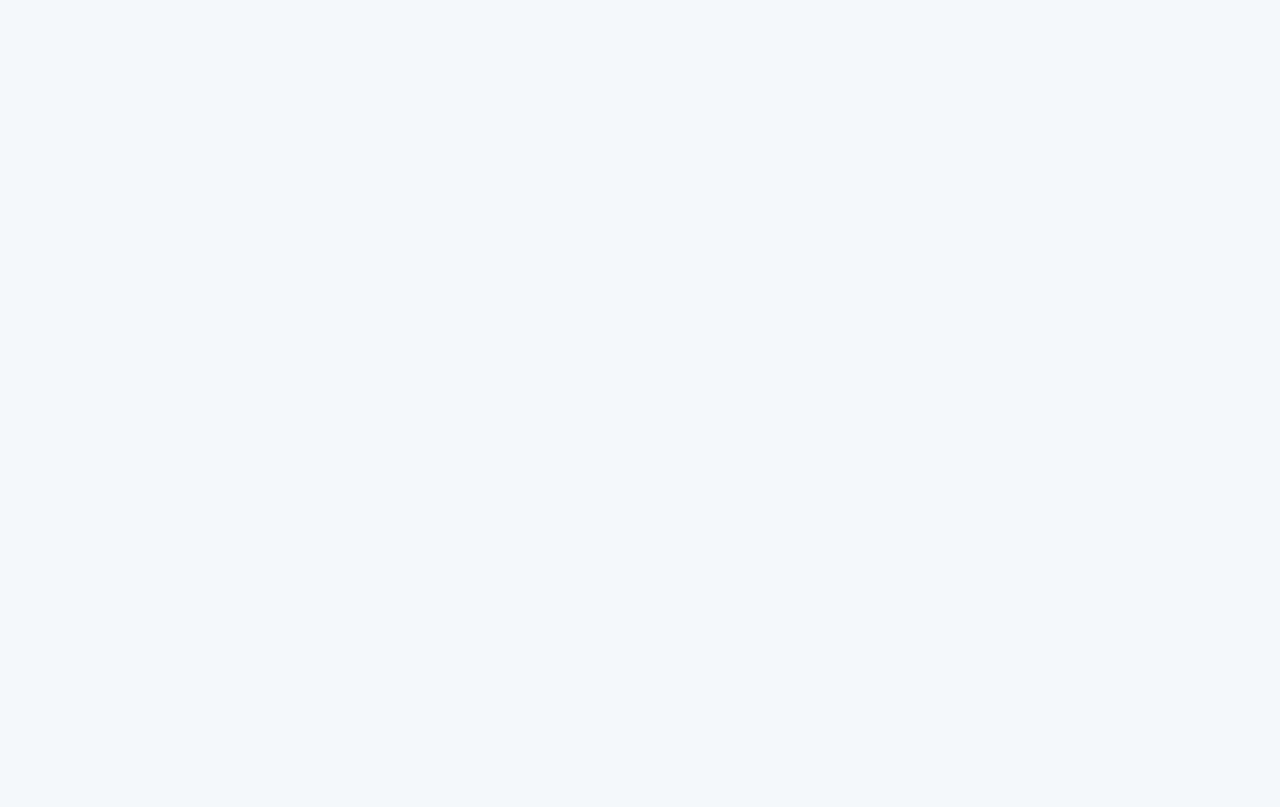
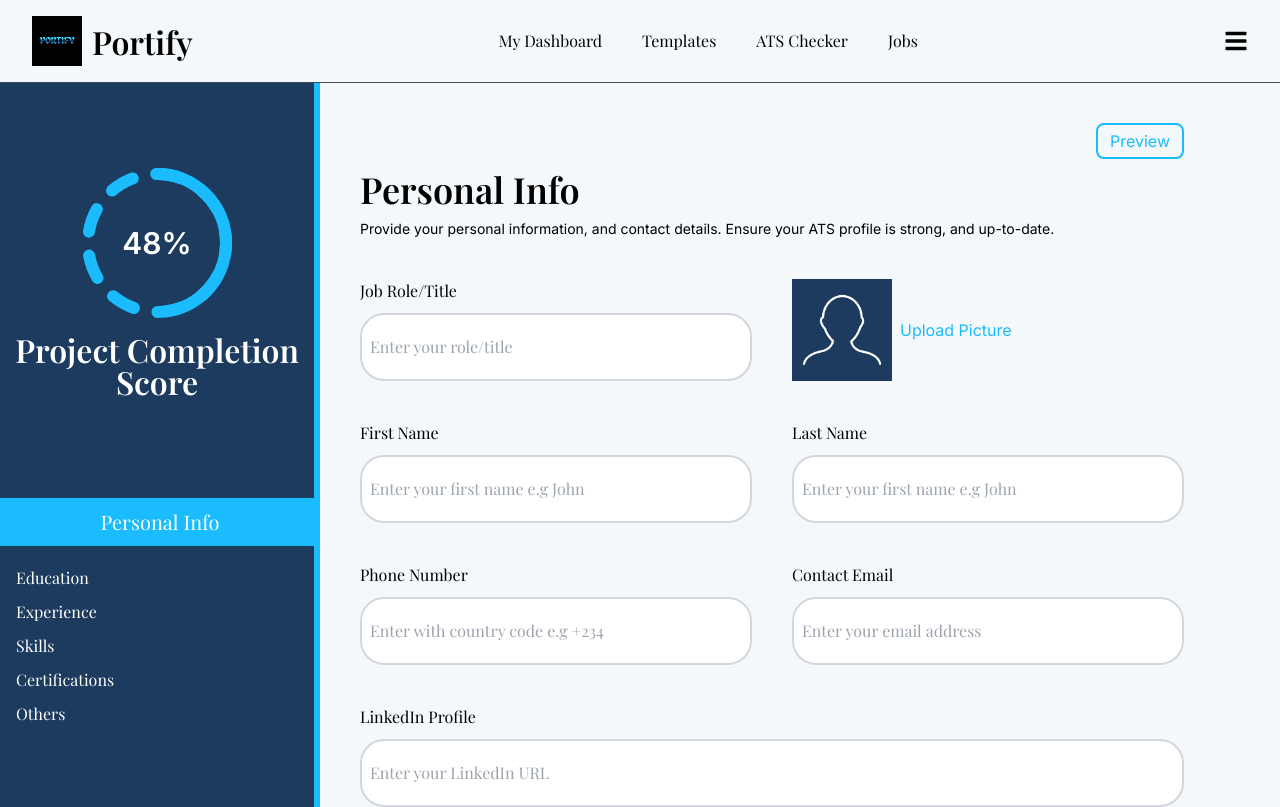
Before and after one commit to i-ekundayo/Portify-App, a React (Vite) app: page /dashboard/personal-info in a window 1280 px wide. Before the commit this address had no page. Shown: the top 807 px of the page. Built offline with nearby package versions, Linux system fonts and the light colour scheme; a web font is replaced by a local one.

Commit message:
worked on the personal info page

```diff
--- a/src/App.jsx
+++ b/src/App.jsx
@@ -4,6 +4,8 @@ import LoginPage from './Pages/LoginPage.jsx';
 import SignupPage from './Pages/SignupPage.jsx';
 import ForgotPassword from './Pages/ForgotPassword.jsx';
 import OnboardingPage from './Pages/onboarding/OnboardingPage.jsx';
+import PersonalInfoPage from './Pages/dashboard/PersonalInfoPage.jsx';
+import EducationPage from './Pages/dashboard/EducationPage.jsx'
 
 const App = () => {
   return (
@@ -13,6 +15,8 @@ const App = () => {
       <Route path="/signup" element={<SignupPage />} />
       <Route path="/forgot-password" element={<ForgotPassword />} />
       <Route path="/onboarding" element={<OnboardingPage />} />
+      <Route path="/dashboard/personal-info" element={<PersonalInfoPage />} />
+      <Route path="/dashboard/education" element={<EducationPage />} />
     </Routes>
   )
 }
--- /dev/null
+++ b/src/Components/Header.css
@@ -0,0 +1,11 @@
+.dashboard-header {
+  padding: 2.25rem 6.25rem;
+  border-bottom: 0.5px solid #424C59;
+  grid-area: header;
+}
+
+@media (max-width: 1440px) {
+  .dashboard-header {
+    padding: 1rem 2rem;
+  }
+}
--- /dev/null
+++ b/src/Components/Header.jsx
@@ -0,0 +1,25 @@
+import Logo from '../assets/images/logo.png';
+import { FaBars } from 'react-icons/fa';
+import './Header.css';
+
+const Header = () => {
+  return (
+    <header className="dashboard-header flex items-center justify-between">
+      <div className="flex gap-2.5 items-end">
+        <img src={Logo} alt="Portify Logo" />
+        <h1 className="text-[32px] font-semibold">Portify</h1>
+      </div>
+      <nav className='hidden md:block'>
+        <ul className="flex gap-10">
+          <li className="cursor-pointer">My Dashboard</li>
+          <li className="cursor-pointer">Templates</li>
+          <li className="cursor-pointer">ATS Checker</li>
+          <li className="cursor-pointer">Jobs</li>
+        </ul>
+      </nav>
+      <FaBars size={24} className="cursor-pointer" />
+    </header>
+  );
+}
+
+export default Header;
--- a/src/Pages/LandingPage/LandingPageHeader.css
+++ b/src/Pages/LandingPage/LandingPageHeader.css
@@ -10,6 +10,6 @@
   }
 }
 
-nav {
+.landing-page-nav {
   box-shadow: -6px 6px 6px 8px rgba(0, 0, 0, 0.16);
 }
--- a/src/Pages/LandingPage/LandingPageHeader.jsx
+++ b/src/Pages/LandingPage/LandingPageHeader.jsx
@@ -32,7 +32,7 @@ const LandingPageHeader = () => {
       />
 
       <nav
-        className={`absolute ${
+        className={`landing-page-nav absolute ${
           isMenuOpen ? "block" : "hidden"
         } bg-white top-0 right-0 md:right-10 rounded-lg p-5 md:py-5 md:px-10 lg:p-10 flex flex-col gap-10`}
       >
--- /dev/null
+++ b/src/Pages/dashboard/EducationPage.jsx
@@ -0,0 +1,15 @@
+import DashboardHeader from "../../Components/Header.jsx";
+import Sidebar from "./Sidebar.jsx";
+import "./PersonalInfoPage.css";
+
+const EducationPage = () => {
+  return (
+    <div className="personal-info-page">
+      <DashboardHeader />
+      <Sidebar />
+      <main className="main"></main>
+    </div>
+  );
+};
+
+export default EducationPage;
--- /dev/null
+++ b/src/Pages/dashboard/PersonalInfoPage.css
@@ -0,0 +1,25 @@
+.personal-info-page {
+  display: grid;
+  grid-template-columns: 1fr 3fr;
+  grid-template-areas:
+    'header header'
+    'sidebar main' ;
+}
+
+.sidebar {
+  grid-area: sidebar;
+}
+
+.main {
+  grid-area: main;
+}
+
+input {
+  box-shadow: none;
+}
+
+@media(max-width: 640px) {
+  .picture-image {
+    order: -1;
+  }
+}
--- /dev/null
+++ b/src/Pages/dashboard/PersonalInfoPage.jsx
@@ -0,0 +1,121 @@
+import { useState } from "react";
+import DashboardHeader from "../../Components/Header.jsx";
+import Sidebar from "./Sidebar.jsx";
+import Image from "../../assets/images/image-picture.png";
+import "./PersonalInfoPage.css";
+
+const PersonalInfoPage = () => {
+  const [picture, setPicture] = useState("");
+  const pictureUpload = (e) => {
+    setPicture(e.target.files[0]?.name);
+  };
+  const size = 100;
+  return (
+    <div className="personal-info-page">
+      <DashboardHeader />
+      <Sidebar />
+      <main className="main flex flex-col p-5 pr-8 xl:pr-24 xl:p-10 gap-2.5">
+        <button className="border-2 border-[#1ABCFE] text-[#1ABCFE] px-3 py-1 rounded-lg font-inter self-end">
+          Preview
+        </button>
+        <section>
+          <div className="text-center sm:text-left mb-10">
+            <h2 className="font-semibold text-xl md:text-2xl  lg:text-3xl xl:text-4xl mb-2.5">
+              Personal Info
+            </h2>
+            <p className="font-inter text-sm">
+              Provide your personal information, and contact details. Ensure
+              your ATS profile is strong, and up-to-date.
+            </p>
+          </div>
+          <div>
+            <form
+              action=""
+              className="grid grid-cols-1 sm:grid-cols-2 gap-5 lg:gap-10"
+            >
+              <div className="flex flex-col gap-2.5">
+                <label htmlFor="job-role">Job Role/Title</label>
+                <input
+                  type="text"
+                  placeholder="Enter your role/title"
+                  className="border-2 border-[#D3D7DD] rounded-xl px-2 py-3 lg:rounded-3xl lg:px-2 lg:py-5"
+                />
+              </div>
+              <div className="flex gap-2 items-center picture-image">
+                <img src={Image} alt="picture-image" width={size} />
+                <div className="flex flex-col gap-1">
+                  <input
+                    type="file"
+                    className="hidden"
+                    id="pictureUpload"
+                    onChange={pictureUpload}
+                  />
+                  <label
+                    htmlFor="pictureUpload"
+                    className="text-[#1ABCFE] font-inter cursor-pointer"
+                  >
+                    Upload Picture
+                  </label>
+                  {picture && (
+                    <span className="text-sm text-gray-600">{picture}</span>
+                  )}
+                </div>
+              </div>
+              <div className="flex flex-col gap-2.5">
+                <label htmlFor="job-role">First Name</label>
+                <input
+                  type="text"
+                  placeholder="Enter your first name e.g John"
+                  className="border-2 border-[#D3D7DD] rounded-xl px-2 py-3 lg:rounded-3xl lg:px-2 lg:py-5"
+                />
+              </div>
+              <div className="flex flex-col gap-2.5">
+                <label htmlFor="job-role">Last Name</label>
+                <input
+                  type="text"
+                  placeholder="Enter your first name e.g John"
+                  className="border-2 border-[#D3D7DD] rounded-xl px-2 py-3 lg:rounded-3xl lg:px-2 lg:py-5"
+                />
+              </div>
+              <div className="flex flex-col gap-2.5">
+                <label htmlFor="job-role">Phone Number</label>
+                <input
+                  type="text"
+                  placeholder="Enter with country code e.g +234"
+                  className="border-2 border-[#D3D7DD] rounded-xl px-2 py-3 lg:rounded-3xl lg:px-2 lg:py-5"
+                />
+              </div>
+              <div className="flex flex-col gap-2.5">
+                <label htmlFor="job-role">Contact Email</label>
+                <input
+                  type="email"
+                  placeholder="Enter your email address"
+                  className="border-2 border-[#D3D7DD] rounded-xl px-2 py-3 lg:rounded-3xl lg:px-2 lg:py-5"
+                />
+              </div>
+              <div className="flex flex-col gap-2.5 col-span-full">
+                <label htmlFor="job-role">LinkedIn Profile</label>
+                <input
+                  type="text"
+                  placeholder="Enter your LinkedIn URL"
+                  className="border-2 border-[#D3D7DD] rounded-xl px-2 py-3 lg:rounded-3xl lg:px-2 lg:py-5 "
+                />
+              </div>
+            </form>
+          </div>
+
+          <div className="grid grid-cols-1 sm:grid-cols-2 gap-5 lg:gap-10 mt-20">
+            <button className="border-2 rounded-xl border-[#1ABCFE] text-[#1ABCFE] py-2">
+              Back
+            </button>
+            <button className="border-2 rounded-xl border-[#1ABCFE] bg-[#1ABCFE] text-white py-2">
+              Next: Education
+            </button>
+          </div>
+        </section>
+      </main>
+    </div>
+  );
+};
+
+export default PersonalInfoPage;
--- /dev/null
+++ b/src/Pages/dashboard/ProfileCompletion.jsx
@@ -0,0 +1,51 @@
+const ProfileCompletion = ({ percentage = 48 }) => {
+  const size = 150;
+  const strokeWidth = 12;
+  const radius = (size - strokeWidth) / 2;
+  const circumference = 2 * Math.PI * radius;
+
+
+  // Dash pattern (controls segment look)
+  // const dashArray = `${circumference / 12} ${circumference / 24}`;
+
+  const progressOffset = circumference - (percentage / 100) * circumference;
+
+  return (
+    <div className="relative w-[150px] h-[150px]">
+      <svg width={size} height={size} className="-rotate-90">
+        {/* Background dashed ring */}
+        <circle
+          cx={size / 2}
+          cy={size / 2}
+          r={radius}
+          fill="none"
+          stroke="#1ABCFE"
+          strokeWidth={strokeWidth}
+          strokeDasharray="24 24"
+          strokeLinecap="round"
+        />
+
+        {/* Progress dashed ring */}
+        <circle
+          cx={size / 2}
+          cy={size / 2}
+          r={radius}
+          fill="none"
+          stroke="#1ABCFE"
+          strokeWidth={strokeWidth}
+          strokeDasharray={circumference}
+          strokeDashoffset={progressOffset}
+          strokeLinecap="round"
+          className="transition-all duration-700 ease-out"
+        />
+      </svg>
+
+      {/* Center percentage */}
+      <div className="absolute inset-0 flex items-center justify-center">
+        <span className="text-white text-3xl font-semibold font-inter">{percentage}%</span>
+      </div>
+    </div>
+  );
+};
+
+export default ProfileCompletion;
--- /dev/null
+++ b/src/Pages/dashboard/Sidebar.jsx
@@ -0,0 +1,55 @@
+import { NavLink } from "react-router-dom";
+import ProfileCompletion from "./ProfileCompletion";
+
+const Sidebar = () => {
+  const links = [
+    "Personal Info",
+    "Education",
+    "Experience",
+    "Skills",
+    "Certifications",
+    "Others"
+  ];
+
+  const path = [
+    "personal-info",
+    "education",
+    "experience",
+    "skills",
+    "certifications",
+    "others"
+  ]
+
+
+  return (
+    <aside className="sidebar bg-[#1C3B5E] border-r-[6px] border-[#1ABCFE] text-white flex flex-col items-center xl:py-[85px] py-10 gap-16 xl:gap-[100px]">
+      <div className="flex flex-col gap-4 items-center text-center">
+        <ProfileCompletion percentage={48} />
+        <p className="font-semibold text-2xl xl:text-[32px]">
+          Project Completion Score
+        </p>
+      </div>
+
+      <nav className="w-full">
+        <ul className="flex flex-col gap-2.5">
+          {links.map((link, index) => (
+            <NavLink to={`/dashboard/${path[index]}`}
+              key={index}
+              className={({ isActive }) =>
+                `pl-4 cursor-pointer ${
+                  isActive
+                    ? "bg-[#1ABCFE] p-2.5 text-center mb-2.5 text-xl pl-0"
+                    : ""
+                }`
+              }
+            >
+              {link}
+            </NavLink>
+          ))}
+        </ul>
+      </nav>
+    </aside>
+  );
+}
+
+export default Sidebar;
```
Also changed, not shown: src/assets/images/image-picture.png (added).
